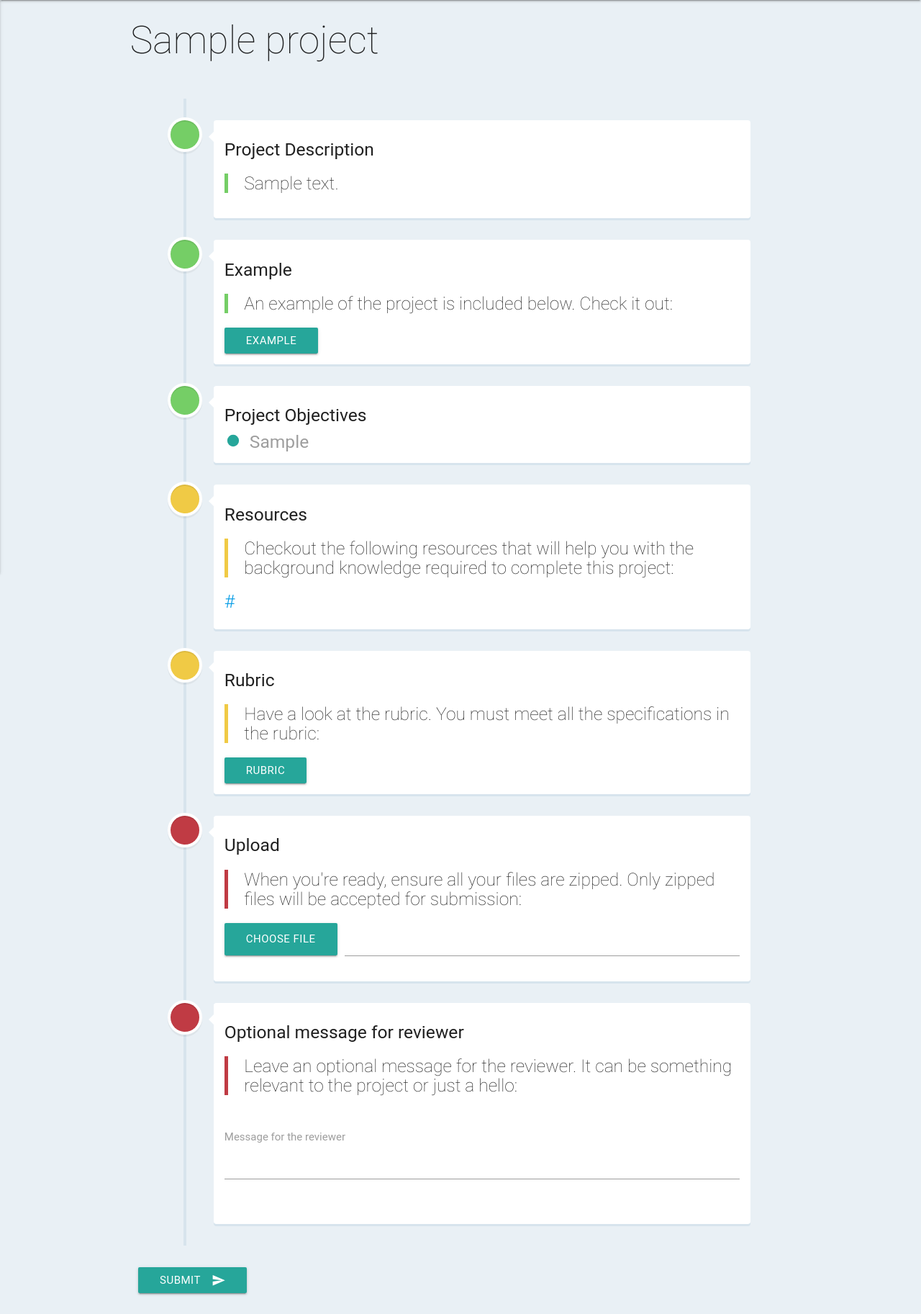
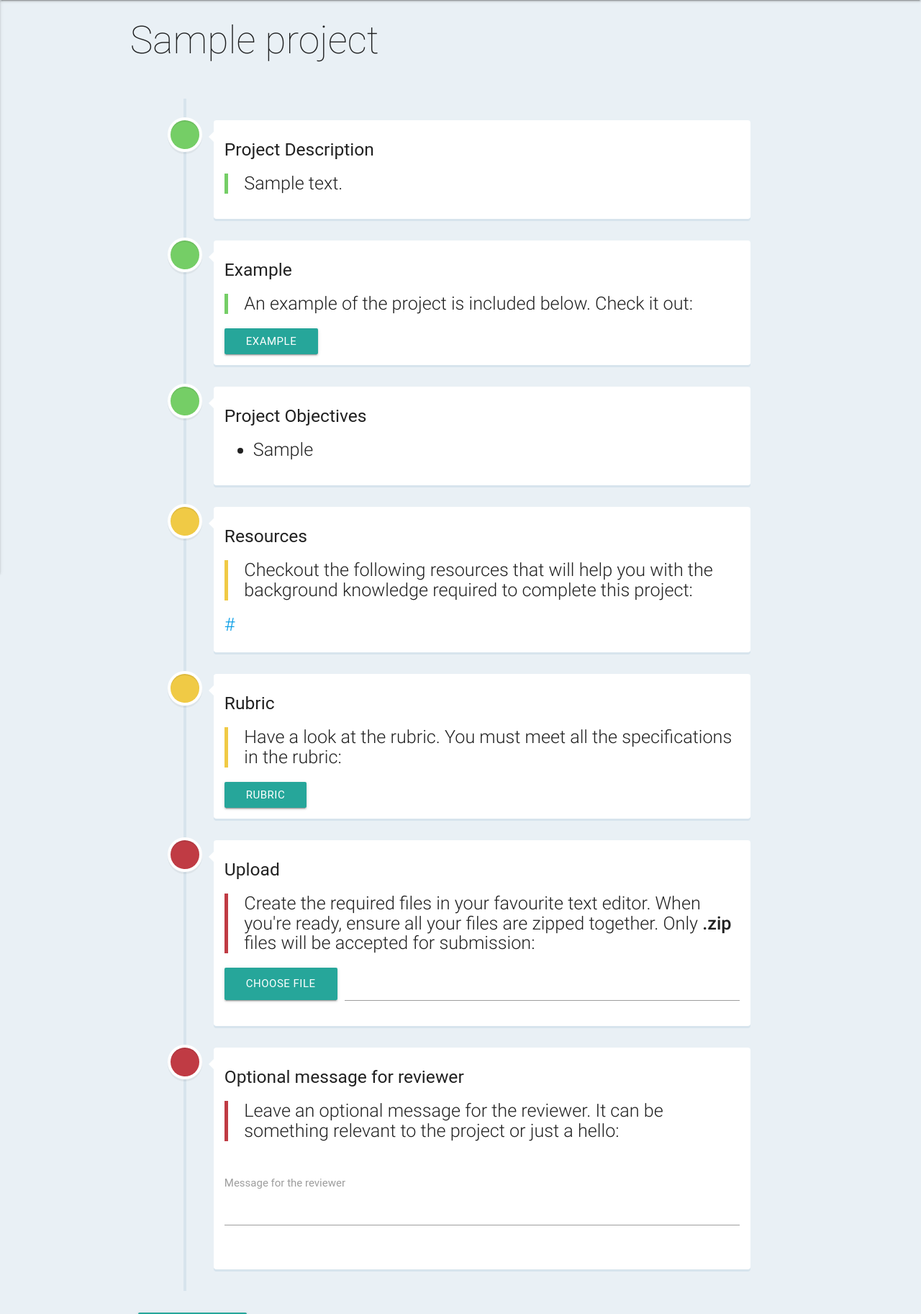
Before and after one commit to manibatra/reviewme, a Django app: page /content/categories/projects/1/ in a window 1280 px wide. Shown: the part 64-1889 px from the top of the page at 72% size. Run offline with Django 3.2, Linux system fonts and the light colour scheme; tables that the repository leaves empty hold one stand-in row (values such as "Sample post"); some libraries are stand-ins or nearby versions; some web fonts are replaced.

Commit message:
formatting fixed and made legible

```diff
--- a/projects/templates/projects/projectdetail.html
+++ b/projects/templates/projects/projectdetail.html
@@ -68,7 +68,7 @@
 
       <div class="cd-timeline-content">
        <h5>Project Description</h5>
-        <h5 class="thin"><blockquote class="green-border">{{ project.description }}</blockquote></h5>
+        <h5 class="flow-text"><blockquote class="green-border">{{ project.description }}</blockquote></h5>
       </div> <!-- cd-timeline-content -->
     </div> <!-- cd-timeline-block -->
 
@@ -78,7 +78,7 @@
 
       <div class="cd-timeline-content">
        <h5>Example</h5>
-        <h5 class="thin"><blockquote class="green-border">An example of the project is included below. Check it out:</blockquote></h5>
+        <h5 class="flow-text"><blockquote class="green-border">An example of the project is included below. Check it out:</blockquote></h5>
         <a href="{{project.example}}" class="waves-effect waves-light btn" target="_blank">Example</a>
       </div> <!-- cd-timeline-content -->
     </div> <!-- cd-timeline-block -->
@@ -89,12 +89,15 @@
 
       <div class="cd-timeline-content">
         <h5>Project Objectives</h2>
+        <ol class="browser-default disc">
         {% for item in objectives %}
         <div class="col s12 m12">
-           <input name="{{item.id}}" type="radio" checked="checked" disable="disabled" id="test1" />
-          <label for="test1"><h5 class="margin-top-0">{{item.objective}}</h5></label>
+
+            <li class="flow-text">{{item.objective}}</li>
+
         </div>
         {% endfor %}
+        </ol>
       </div> <!-- cd-timeline-content -->
     </div> <!-- cd-timeline-block -->
 
@@ -104,7 +107,7 @@
 
       <div class="cd-timeline-content">
         <h5>Resources</h5>
-        <h5 class="thin"><blockquote class="yellow-border">Checkout the following resources that will help you with the background knowledge required to complete this project:</blockquote></h5>
+        <h5 class="flow-text"><blockquote class="yellow-border">Checkout the following resources that will help you with the background knowledge required to complete this project:</blockquote></h5>
         {% for item in resources %}
          <div class="col s12 m12 break-word">
            <h5 class="thin"><a href="{{item.link}}" class="flow-text" target="_blank">{{item.link}}</a></h5>
@@ -120,14 +123,14 @@
 
       <div class="cd-timeline-content">
         <h5>History</h5>
-        <h5 class="thin"><blockquote class="yellow-border">You can access your past history from here:</blockquote></h5>
+        <h5 class="flow-text"><blockquote class="yellow-border">You can access your past history from here:</blockquote></h5>
         {% for item in history %}
           {% if item.review_files %}
           <div class="row">
             <div class="col s12 m12">
               <a href="{{item.review_files.url}}" class="waves-effect waves-light btn">
               {{ item.submitted_on|date:"D d M Y"}}, {{ item.submitted_on|time:"g:i A"}}</a>
-              <h5 class="thin"> Reviewer Comment : {{ item.feedback }}</h5>
+              <h5 class="flow-text"> Reviewer Comment : {{ item.feedback }}</h5>
             </div>
           </div>
           {% endif %}
@@ -143,7 +146,7 @@
 
       <div class="cd-timeline-content">
         <h5>Rubric</h5>
-        <h5 class="thin"><blockquote class="yellow-border">Have a look at the rubric. You must meet all the specifications in the rubric:</blockquote></h5>
+        <h5 class="flow-text"><blockquote class="yellow-border">Have a look at the rubric. You must meet all the specifications in the rubric:</blockquote></h5>
         <a href="{% url 'projects:project_specs' project.id %}" class="waves-effect waves-light btn" target="_blank">Rubric</a>
       </div> <!-- cd-timeline-content -->
     </div> <!-- cd-timeline-block -->
@@ -157,7 +160,7 @@
         <h5>Upload</h5>
         <form id="submitForm" action="{% url 'projects:submit_project' project.id %}" enctype="multipart/form-data" method="post">
             {% csrf_token %}
-        <h5 class="thin"><blockquote class="red-border">When you're ready, ensure all your files are zipped. Only zipped files will be accepted for submission:</blockquote></h5>
+        <h5 class="flow-text"><blockquote class="red-border">Create the required files in your favourite text editor. When you're ready, ensure all your files are zipped together. Only <strong>.zip</strong> files will be accepted for submission:</blockquote></h5>
         <div class="file-field input-field">
           <div class="btn">
             <span>Choose File</span>
@@ -177,7 +180,7 @@
 
       <div class="cd-timeline-content">
         <h5>Optional message for reviewer</h5>
-        <h5 class="thin"><blockquote class="red-border">Leave an optional message for the reviewer. It can be something relevant to the project or just a hello: </blockquote></h5>
+        <h5 class="flow-text"><blockquote class="red-border">Leave an optional message for the reviewer. It can be something relevant to the project or just a hello: </blockquote></h5>
         <div class="row">
           <div class="input-field col s12 m12">
             <textarea id="icon_prefix2" name="notes" class="materialize-textarea"></textarea>
@@ -198,11 +201,11 @@
                 </button>
               {% elif status == "Yes" %}
 
-                  <h5 class="thin">You have finished this project! Yay!</h5>
+                  <h5 class="flow-text">You have finished this project! Yay!</h5>
 
               {% else %}
 
-                  <h5 class="thin">Your project is awaiting review!</h5>
+                  <h5 class="flow-text">Your project is awaiting review!</h5>
 
               {% endif %}
               </div>
--- a/projects/templates/projects/rubric.html
+++ b/projects/templates/projects/rubric.html
@@ -72,7 +72,7 @@
       {% for item in specs %}
         <div class="col s12 m12 margin-top-25">
            <input name="{{item.id}}" type="checkbox" id="{{item.id}}" />
-          <label for="{{item.id}}"><h5 class="margin-top-0">{{item.spec}}</h5></label>
+          <label for="{{item.id}}" class="black-text"><h5 class="margin-top-0 flow-text">{{item.spec}}</h5></label>
         </div>
 
       {% endfor %}
--- a/static/css/helper.css
+++ b/static/css/helper.css
@@ -63,3 +63,8 @@
 	font-size: 22px;
 	font-weight: 200;
 }
+
+/*styles for project detail page*/
+.disc {
+	list-style: disc;
+}
```
